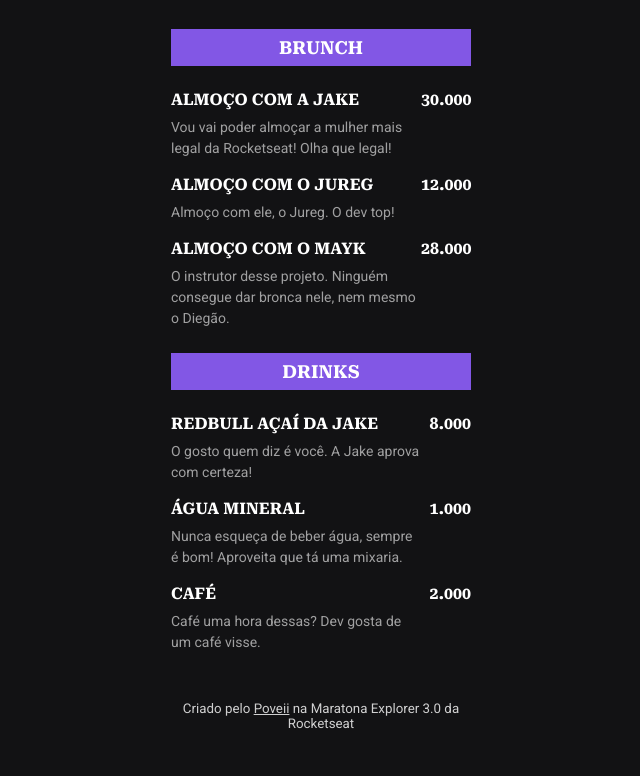
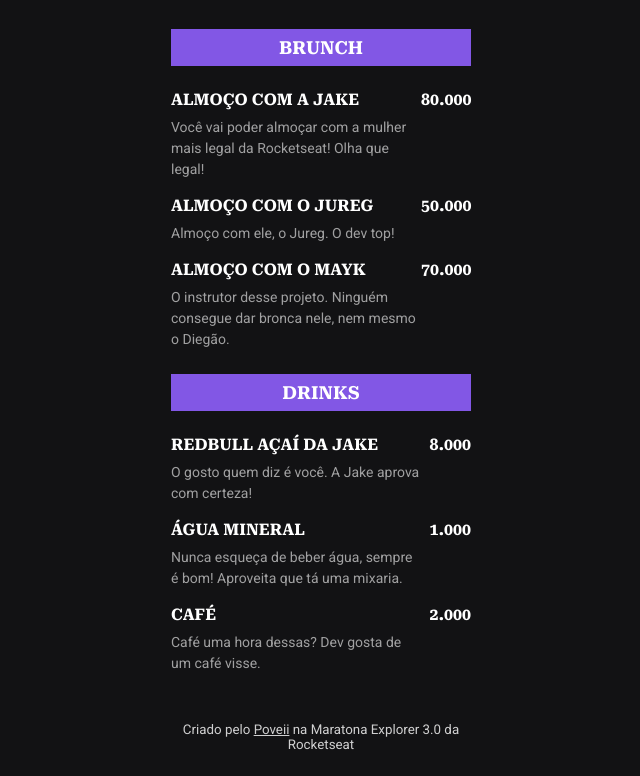
Before and after one commit to Poveii/marmitech-menu, a plain HTML site: page index.html in a window 1280 px wide. Shown: the part 88-864 px from the top of the page, without its empty margins (319-959 px from the left). Before the commit the page ends 843 px from the top, so only its background shows below. Drawn offline with Linux system fonts and the light colour scheme.

Commit message:
Adjustments on layout

```diff
--- a/index.html
+++ b/index.html
@@ -22,18 +22,18 @@
             <div>
               <h3>ALMOÇO COM A JAKE</h3>
               <p>
-                Vou vai poder almoçar a mulher mais legal da Rocketseat! Olha
-                que legal!
+                Você vai poder almoçar com a mulher mais legal da Rocketseat!
+                Olha que legal!
               </p>
             </div>
-            <strong>30.000</strong>
+            <strong>80.000</strong>
           </li>
           <li>
             <div>
               <h3>ALMOÇO COM O JUREG</h3>
               <p>Almoço com ele, o Jureg. O dev top!</p>
             </div>
-            <strong>12.000</strong>
+            <strong>50.000</strong>
           </li>
           <li>
             <div>
@@ -43,7 +43,7 @@
                 mesmo o Diegão.
               </p>
             </div>
-            <strong>28.000</strong>
+            <strong>70.000</strong>
           </li>
         </ul>
       </section>
--- a/style.css
+++ b/style.css
@@ -29,6 +29,15 @@ body.maratona {
   --text-color: #2d2c2a;
   --background-title-color: #fed7aa;
   --emphasis-color: #995000;
+}
+
+::-webkit-scrollbar {
+  width: 6px;
+  height: 0;
+}
+
+::-webkit-scrollbar-thumb {
+  background-color: #4d4d57;
 }
 
 /* ====== LAYOUT ====== */
```
